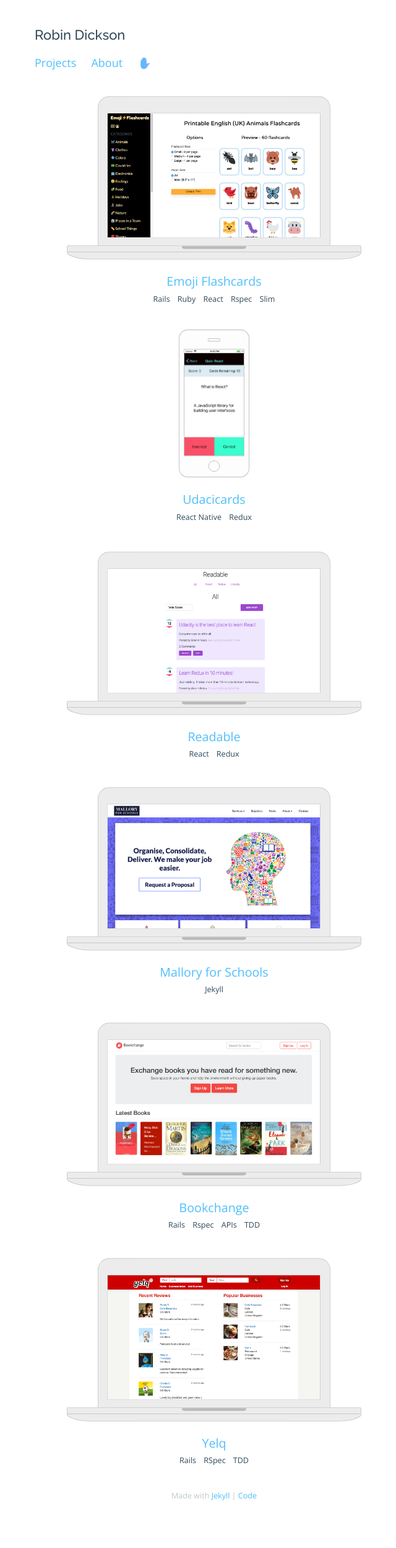
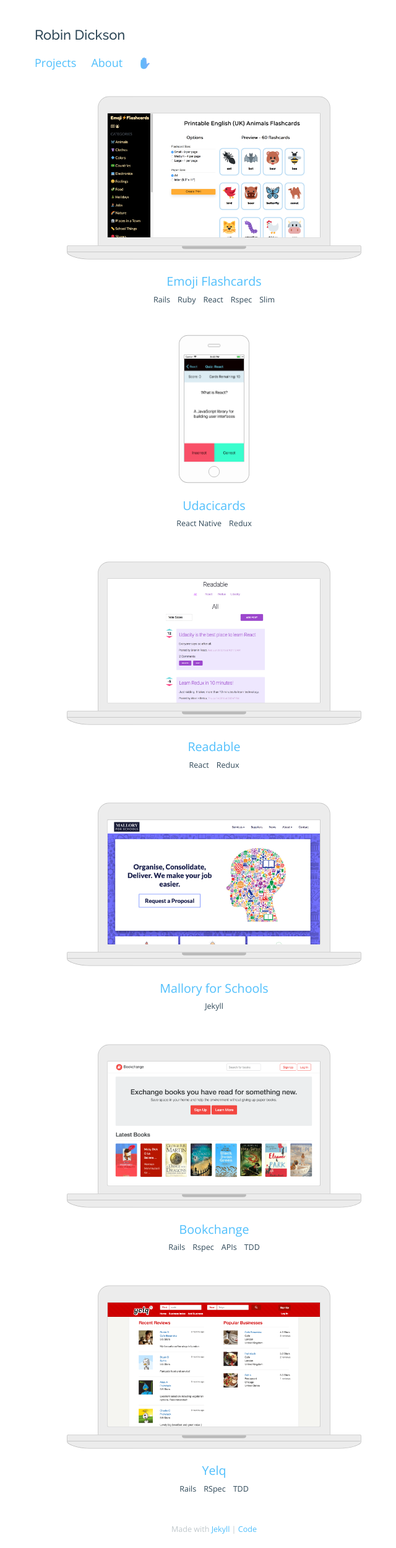
Before and after one commit to rbndickson/rbndickson.github.io, a Jekyll site: the page built from index.html, in a window 1280 px wide. Shown: the whole page at 62% size, without its empty margins (294-934 px from the left). Built offline with Jekyll 4.4.1, drawn with Linux system fonts in a browser that asks for light colours; before the commit the page ends 2444 px from its top, so only the background shows below that.

Commit message:
refactor: Move categories list out of figure element

```diff
--- a/_sass/_project_list.scss
+++ b/_sass/_project_list.scss
@@ -2,8 +2,13 @@
   margin: 20px 0 40px 0;
 }
 
-.categories-list li {
-  display: inline-block;
-  font-size: $small-font-size;
-  padding: 0 4px;
+.categories-list {
+  display: flex;
+  justify-content: center;
+
+  li {
+    display: inline-block;
+    font-size: $small-font-size;
+    padding: 6px;
+  }
 }
--- a/index.html
+++ b/index.html
@@ -12,15 +12,22 @@
         <a class="image-link" href="{{ project.url | prepend: site.baseurl }}">
           <img src="/images/{{ project.img }}.png">
         </a>
+
         <figcaption>
-          <h2><a href="{{ project.url | prepend: site.baseurl }}">{{ project.title }}</a></h2>
-          <ul class="categories-list">
-            {% for category in project.categories %}
-              <li>{{ category }}</li>
-            {% endfor %}
-          </ul>
+          <h2>
+            <a href="{{ project.url | prepend: site.baseurl }}">
+              {{ project.title }}
+            </a>
+          </h2>
         </figcaption>
       </figure>
+      <ul class="categories-list">
+        {% for category in project.categories %}
+          <li>
+            {{ category }}
+          </li>
+        {% endfor %}
+      </ul>
     </li>
   {% endfor %}
 </ul>
```
